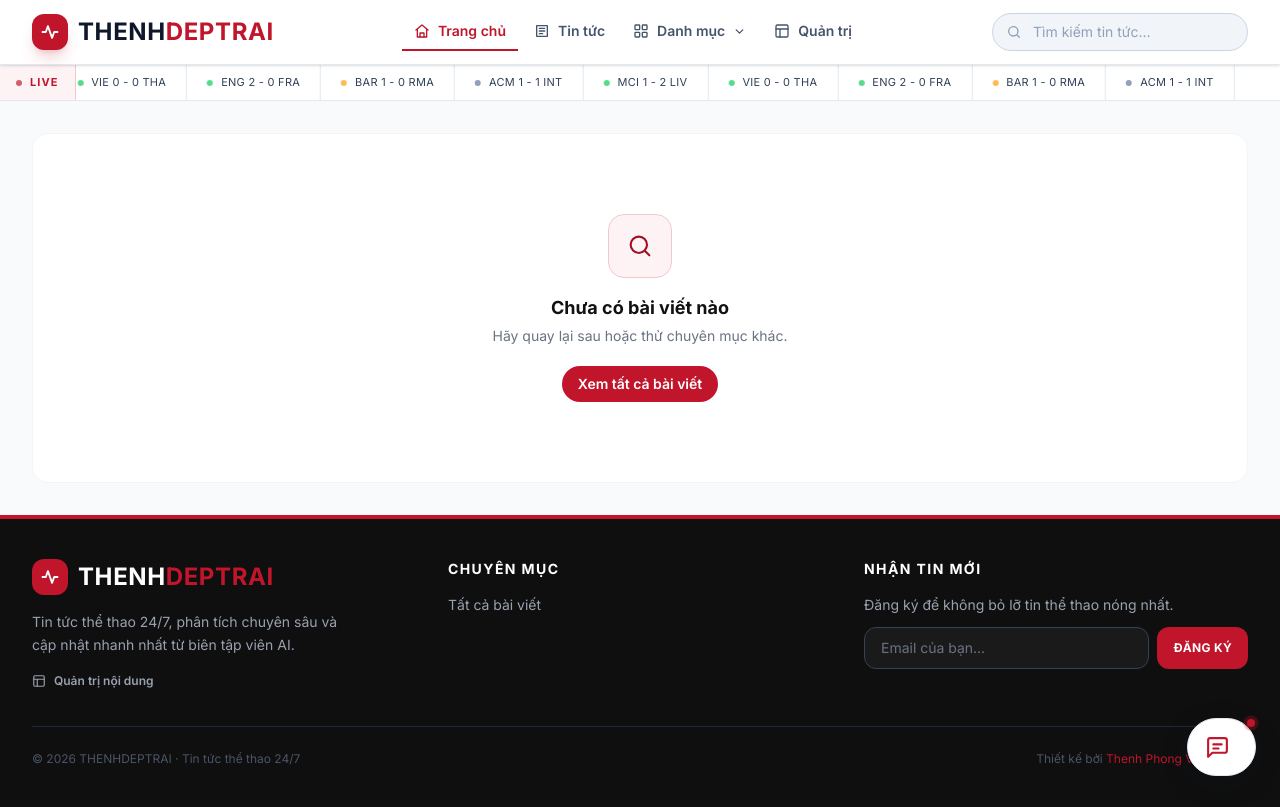
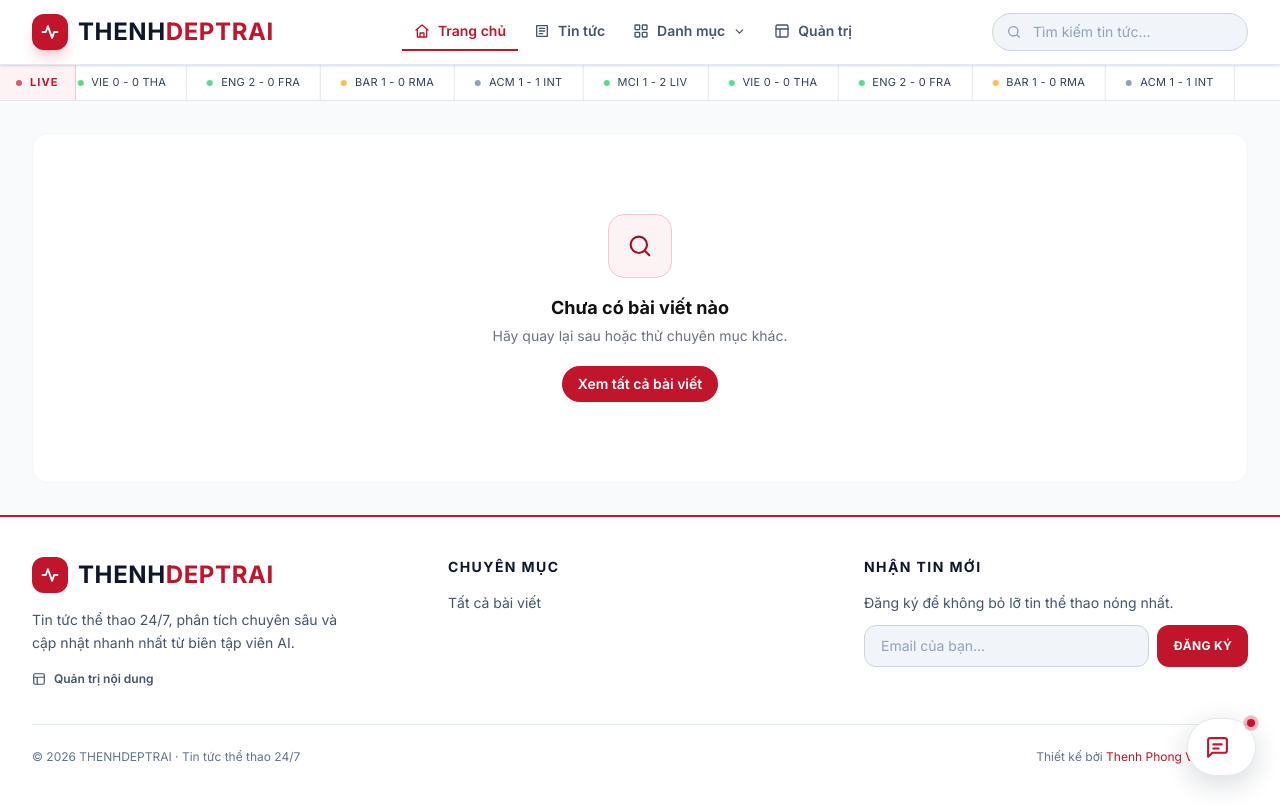
Before and after one commit to thenhdaynee/thenh, a Django app: page / in a window 1280 px wide. Run offline with Django 5.2, Linux system fonts and the light colour scheme; data that the repository does not hold is empty.

Commit message:
style(footer): chuyển footer sang nền sáng
- Footer nền trắng, viền trên đỏ, chữ và link tông slate
- Ô email newsletter dùng bg-slate-100, viền slate-300
- Toast newsletter đổi sang nền sáng (đỏ nhạt/xanh nhạt)

```diff
--- a/news/templates/base.html
+++ b/news/templates/base.html
@@ -28,7 +28,7 @@
 
 {% include 'partials/chat_widget.html' %}
 
-<div id="nl-toast" class="fixed bottom-28 right-6 z-[9999] bg-[#1a1a1a] border border-gray-700 text-white text-sm px-5 py-3 rounded-xl shadow-lg hidden font-display tracking-wide"></div>
+<div id="nl-toast" class="fixed bottom-28 right-6 z-[9999] bg-white border border-slate-200 text-slate-700 text-sm px-5 py-3 rounded-xl shadow-lg hidden font-display tracking-wide"></div>
 
 <script>
 document.getElementById('mobile-search-toggle')?.addEventListener('click', function() {
@@ -62,7 +62,7 @@ function showToast(msg, isError) {
     if (!t) return;
     t.textContent = msg;
     t.className = 'fixed bottom-28 right-6 z-[9999] border text-sm px-5 py-3 rounded-xl shadow-lg font-display tracking-wide ' +
-        (isError ? 'bg-red-900 border-red-700 text-red-200' : 'bg-green-900 border-green-700 text-green-200');
+        (isError ? 'bg-red-50 border-red-200 text-red-700' : 'bg-green-50 border-green-200 text-green-700');
     t.classList.remove('hidden');
     setTimeout(function() { t.classList.add('hidden'); }, 4000);
 }
--- a/news/templates/partials/footer.html
+++ b/news/templates/partials/footer.html
@@ -1,4 +1,4 @@
-<footer class="bg-[#0f0f0f] border-t-4 border-[#c0152a]">
+<footer class="bg-white border-t-2 border-[#c0152a]">
     <div class="max-w-7xl mx-auto px-4 sm:px-6 lg:px-8 py-10">
         <div class="grid grid-cols-1 md:grid-cols-3 gap-8 items-start">
             <div>
@@ -6,35 +6,35 @@
                     <span class="w-9 h-9 rounded-xl bg-[#c0152a] flex items-center justify-center">
                         <svg viewBox="0 0 24 24" width="20" height="20" fill="none" stroke="#fff" stroke-width="2.2" stroke-linecap="round" stroke-linejoin="round" aria-hidden="true"><path d="M3 12h4l2.5-7 5 14 2.5-7H21"/></svg>
                     </span>
-                    <span class="font-display text-2xl font-bold tracking-wide text-white">
+                    <span class="font-display text-2xl font-bold tracking-wide text-slate-900">
                         THENH<span class="text-[#c0152a]">DEPTRAI</span>
                     </span>
                 </a>
-                <p class="text-gray-400 text-sm leading-relaxed mt-4 max-w-xs">
+                <p class="text-slate-600 text-sm leading-relaxed mt-4 max-w-xs">
                     Tin tức thể thao 24/7, phân tích chuyên sâu và cập nhật nhanh nhất từ biên tập viên AI.
                 </p>
-                <a href="/admin/" class="inline-flex items-center gap-2 mt-4 text-xs font-semibold text-gray-400 hover:text-white transition-colors">
+                <a href="/admin/" class="inline-flex items-center gap-2 mt-4 text-xs font-semibold text-slate-600 hover:text-[#c0152a] transition-colors">
                     <svg viewBox="0 0 24 24" width="14" height="14" fill="none" stroke="currentColor" stroke-width="2" stroke-linecap="round" stroke-linejoin="round" aria-hidden="true"><rect x="3" y="3" width="18" height="18" rx="2"/><path d="M3 9h18M9 21V9"/></svg>
                     Quản trị nội dung
                 </a>
             </div>
 
             <div>
-                <h3 class="font-display text-white text-sm font-bold tracking-widest uppercase mb-4">Chuyên mục</h3>
+                <h3 class="font-display text-slate-900 text-sm font-bold tracking-widest uppercase mb-4">Chuyên mục</h3>
                 <div class="grid grid-cols-2 gap-x-4 gap-y-2">
                     {% for cat in categories %}
-                    <a href="{% url 'category_view' cat.slug %}" class="text-sm text-gray-400 hover:text-[#f06a7a] transition-colors">{{ cat.icon }} {{ cat.name }}</a>
+                    <a href="{% url 'category_view' cat.slug %}" class="text-sm text-slate-600 hover:text-[#c0152a] transition-colors">{{ cat.icon }} {{ cat.name }}</a>
                     {% endfor %}
-                    <a href="{% url 'all_posts' %}" class="text-sm text-gray-400 hover:text-[#f06a7a] transition-colors">Tất cả bài viết</a>
+                    <a href="{% url 'all_posts' %}" class="text-sm text-slate-600 hover:text-[#c0152a] transition-colors">Tất cả bài viết</a>
                 </div>
             </div>
 
             <div>
-                <h3 class="font-display text-white text-sm font-bold tracking-widest uppercase mb-4">Nhận tin mới</h3>
-                <p class="text-gray-400 text-sm mb-3">Đăng ký để không bỏ lỡ tin thể thao nóng nhất.</p>
+                <h3 class="font-display text-slate-900 text-sm font-bold tracking-widest uppercase mb-4">Nhận tin mới</h3>
+                <p class="text-slate-600 text-sm mb-3">Đăng ký để không bỏ lỡ tin thể thao nóng nhất.</p>
                 <form id="newsletter-form" class="flex gap-2">
                     <input type="email" id="nl-email" placeholder="Email của bạn..."
-                        class="bg-[#1a1a1a] border border-gray-700 text-white placeholder:text-gray-500 text-sm px-4 py-2.5 rounded-xl w-full min-w-0 focus:outline-none focus:border-[#c0152a] transition-colors">
+                        class="bg-slate-100 border border-slate-300 text-slate-800 placeholder-slate-400 text-sm px-4 py-2.5 rounded-xl w-full min-w-0 focus:outline-none focus:border-[#c0152a] focus:bg-white transition-colors">
                     <button type="submit" class="shrink-0 bg-[#c0152a] hover:bg-[#96101f] text-white font-display text-xs px-4 py-2.5 rounded-xl tracking-wide transition-colors uppercase font-bold">
                         Đăng ký
                     </button>
@@ -42,9 +42,9 @@
             </div>
         </div>
 
-        <div class="border-t border-gray-800 mt-8 pt-6 flex flex-col sm:flex-row items-center justify-between gap-3">
-            <p class="text-gray-600 text-xs">&copy; {% now "Y" %} THENHDEPTRAI · Tin tức thể thao 24/7</p>
-            <p class="text-gray-600 text-xs">Thiết kế bởi <span class="text-[#c0152a]">Thenh Phong Vien 24/24</span></p>
+        <div class="border-t border-slate-200 mt-8 pt-6 flex flex-col sm:flex-row items-center justify-between gap-3">
+            <p class="text-slate-500 text-xs">&copy; {% now "Y" %} THENHDEPTRAI · Tin tức thể thao 24/7</p>
+            <p class="text-slate-500 text-xs">Thiết kế bởi <span class="text-[#c0152a]">Thenh Phong Vien 24/24</span></p>
         </div>
     </div>
 </footer>
--- a/static/style.css
+++ b/static/style.css
@@ -13,7 +13,7 @@
   --bg-body: #f8fafc;
   --bg-card: #ffffff;
   --bg-header: #0f0f0f;
-  --bg-footer: #0f0f0f;
+  --bg-footer: #ffffff;
   --bg-section: #f8fafc;
   --text-body: #111111;
   --text-muted: #6b7280;
```
